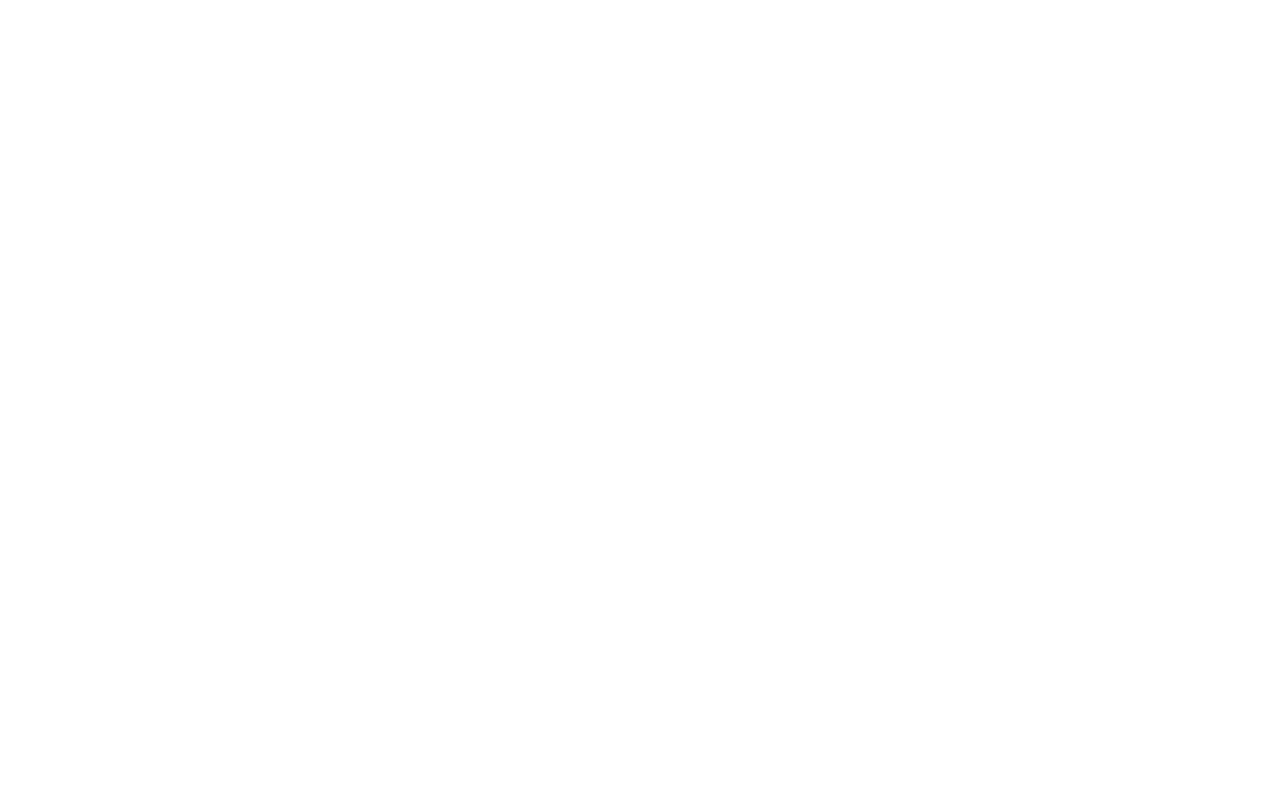
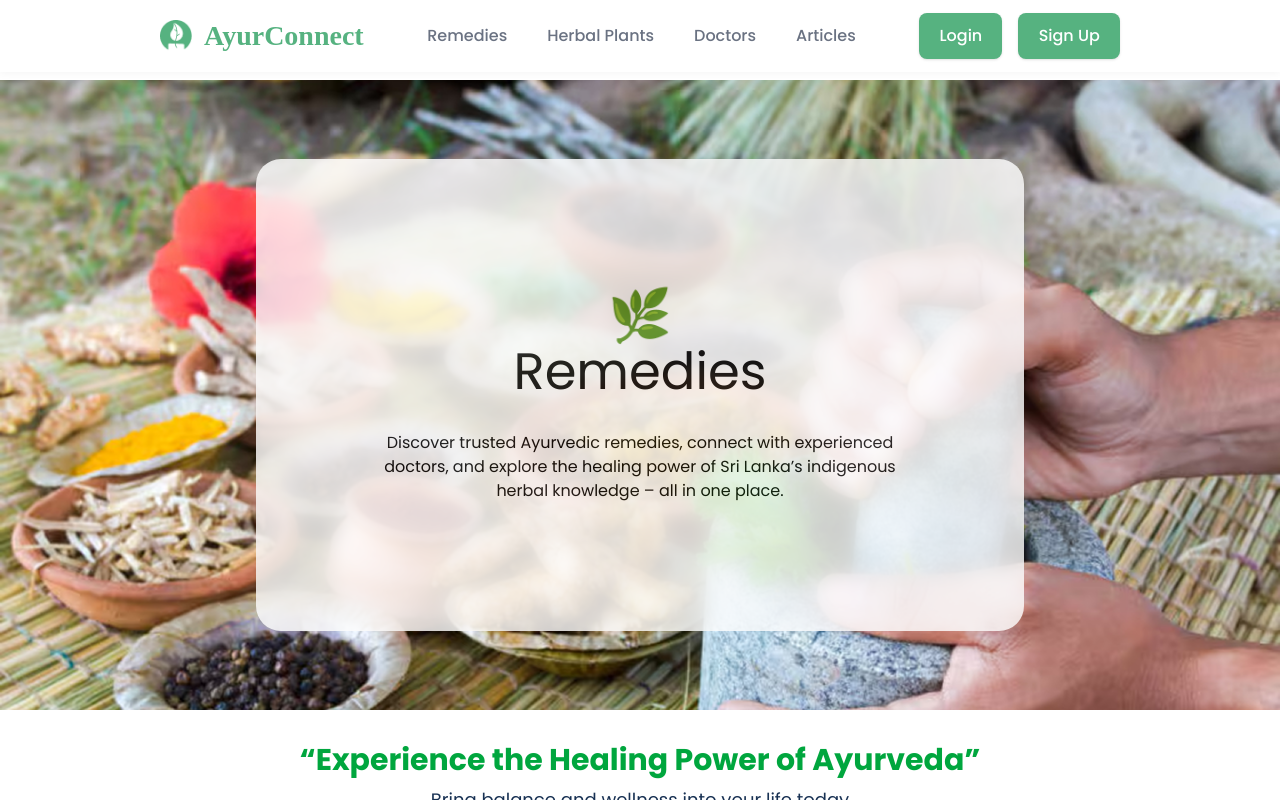
Before and after one commit to sanii13/iwb25-488-quadrant, a React (Vite) app in the folder frontend/: page /remedies in a window 1280 px wide. Before the commit this address had no page. Built offline with nearby package versions, Linux system fonts and the light colour scheme.

Commit message:
feat(remedies): implement Remedies page UI with hero, remedies grid, and pagination

```diff
--- a/frontend/src/App.tsx
+++ b/frontend/src/App.tsx
@@ -4,6 +4,8 @@
 import PatientProfile from "./pages/PatientProfile";
 import DoctorProfile from "./pages/DoctorProfile";
 import HerbalPlants from "./pages/HerbalPlants";
+import Remedies from "./pages/Remedies";
+
 import "./App.css";
 
 function App() {
@@ -16,6 +18,7 @@
           <Route path="/patientProfile" element={<PatientProfile />} />
           <Route path="/doctorProfile" element={<DoctorProfile />} />
           <Route path="/herbalPlants" element={<HerbalPlants />} />
+          <Route path="/remedies" element={<Remedies />} />
         </Routes>
       </div>
     </Router>
--- a/frontend/src/components/navbar.tsx
+++ b/frontend/src/components/navbar.tsx
@@ -16,16 +16,16 @@
   return (
     <nav className="navbar-bg navbar shadow-md fixed top-0 left-0 w-full z-50" style={{ boxShadow: '0 2px 8px rgba(0,0,0,0.04)'}}>
     <div className="flex justify-between items-center px-20 h-18">
-        <div className="flex items-center gap-3 mly-4">
+        <a href="/"><div className="flex items-center gap-3 mly-4">
           <img src={logo} alt="Logo" className="w-8 h-8" />
           <span className="text-[28px] font-bold" style={{color: '#56B280', fontFamily: 'Sahitya, serif'}}>
             AyurConnect
           </span>
-        </div>
+        </div></a>
         <div className="flex gap-10">
-          <a href="#" className="text-[16px] text-gray-500 font-medium hover:text-[#56B280] transition-colors">Remedies</a>
-          <a href="#" className="text-[16px] text-gray-500 font-medium hover:text-[#56B280] transition-colors">Herbal Plants</a>
-          <a href="#" className="text-[16px] text-gray-500 font-medium hover:text-[#56B280] transition-colors">Doctors</a>
+          <a href="/remedies" className="text-[16px] text-gray-500 font-medium hover:text-[#56B280] transition-colors">Remedies</a>
+          <a href="/herbalPlants" className="text-[16px] text-gray-500 font-medium hover:text-[#56B280] transition-colors">Herbal Plants</a>
+          <a href="/doctors" className="text-[16px] text-gray-500 font-medium hover:text-[#56B280] transition-colors">Doctors</a>
           <a href="#" className="text-[16px] text-gray-500 font-medium hover:text-[#56B280] transition-colors">Articles</a>
         </div>
         <div className="flex gap-4">
--- /dev/null
+++ b/frontend/src/pages/Remedies.tsx
@@ -0,0 +1,109 @@
+import React from "react";
+import Navbar from "../components/navbar";
+import Footer from "../components/footer";
+import RemedyPaspanguwa from "../assets/images/remedy-paspanguwa.png";
+import RemedyAloeVera from "../assets/images/remedy-aloe-vera.png";
+import RemedyNeem from "../assets/images/remedy-neem.png";
+import RemedyHero from "../assets/images/remedies-hero.png";
+
+const remedies = [
+  {
+    name: "Paspanguwa",
+    description: "Supports urinary tract health, kidney stone prevention, diuretic properties.",
+    image: RemedyPaspanguwa,
+  },
+  {
+    name: "Aloe Vera Drink",
+    description: "Improves digestion, controls blood sugar, promotes hair growth.",
+    image: RemedyAloeVera,
+  },
+  {
+    name: "Neem Paste",
+    description: "Purifies blood, treats skin conditions (acne, eczema).",
+    image: RemedyNeem,
+  },
+];
+
+const Remedies: React.FC = () => {
+  return (
+    <div className="min-h-screen bg-white font-[Poppins,sans-serif]">
+      <Navbar />
+
+      {/* Hero Section */}
+      {/* <section className="relative w-full h-[340px] flex items-center justify-center">
+        <img
+          src={RemedyHero}
+          alt="Remedies Hero"
+          className="absolute inset-0 w-full h-full object-cover"
+        />
+        <div className="relative z-10 bg-white/80 rounded-xl shadow-lg px-8 py-10 flex flex-col items-center max-w-xl mx-auto">
+          <span className="text-3xl mb-2">
+            <span role="img" aria-label="plant">🌱</span>
+          </span>
+          <h1 className="text-2xl md:text-3xl font-bold text-[#183153] mb-2">Remedies</h1>
+          <p className="text-center text-gray-700 text-base md:text-lg">
+            Discover trusted Ayurvedic remedies, connect with experienced doctors, and explore the healing power of Sri Lanka's indigenous herbal knowledge – all in one place.
+          </p>
+        </div>
+      </section> */}
+      <div className="flex flex-col justify-center items-center  h-[630px] w-full " style={{fontFamily: 'Poppins, sans-serif', marginTop: '10vh', backgroundImage: `url(${RemedyHero})`, backgroundSize: 'cover', backgroundPosition: 'center', backgroundRepeat: 'no-repeat'}}>
+        <div className="flex flex-col justify-center items-center bg-white bg-opacity-10 p-8 " style={{ opacity: 0.8, backdropFilter: 'blur(10px)', padding:'16vh', borderRadius:'25px' }}>
+          <h1 className="text-3xl">🌿 </h1>
+          <h1 className="text-black text-3xl font-bold-500 mb-4" style={{paddingBottom: '1rem'}}>Remedies</h1>
+          <p className="text-black font-400 text-[16px] text-center max-w-lg">Discover trusted Ayurvedic remedies, connect with experienced doctors, and explore the healing power of Sri Lanka’s indigenous herbal knowledge – all in one place.
+          </p>
+        </div>
+      </div>
+
+      {/* Quote */}
+      <section className="py-8 flex flex-col items-center">
+        <h2 className="text-green-600 text-2xl md:text-3xl font-bold text-center mb-2">
+          “Experience the Healing Power of Ayurveda”
+        </h2>
+        <p className="text-[#183153] text-base md:text-lg text-center">
+          Bring balance and wellness into your life today
+        </p>
+      </section>
+
+      {/* Remedies Section */}
+      <section className="flex flex-col items-center py-4">
+        <h3 className="text-[#56B280] text-2xl font-semibold mb-2">Ayurvedic Remedies</h3>
+        <p className="text-gray-500 text-center mb-8">
+          Browse through the ayurvedic remedy collection crafted for balance and wellness
+        </p>
+        <div className="grid grid-cols-1 md:grid-cols-3 gap-8 mb-8 w-full max-w-6xl px-4">
+          {remedies.concat(remedies).map((remedy, idx) => (
+            <div
+              key={idx}
+              className="bg-white rounded-xl shadow-md flex flex-col items-center p-6 transition-transform hover:scale-105"
+            >
+              <img
+                src={remedy.image}
+                alt={remedy.name}
+                className="w-36 h-28 object-cover rounded-lg mb-4"
+              />
+              <h4 className="text-[#183153] text-lg font-bold mb-2 text-center">{remedy.name}</h4>
+              <p className="text-gray-700 text-center text-base mb-4">{remedy.description}</p>
+              <button className="bg-[#E6F4EA] text-[#183153] rounded-lg px-6 py-2 font-semibold flex items-center gap-2 hover:bg-[#d0ebdb] transition">
+                See more <span className="text-xl">&#8594;</span>
+              </button>
+            </div>
+          ))}
+        </div>
+      </section>
+
+      {/* Pagination */}
+      <div className="flex justify-center items-center gap-4 mb-16">
+        <button className="bg-[#5B7F5C] text-white rounded px-4 py-2 text-xl font-bold">&lt;</button>
+        <button className="bg-[#5B7F5C] text-white rounded px-4 py-2 font-bold">1</button>
+        <button className="bg-[#DFF5E3] text-[#183153] rounded px-4 py-2 font-bold">2</button>
+        <button className="bg-[#DFF5E3] text-[#183153] rounded px-4 py-2 font-bold">3</button>
+        <button className="bg-[#5B7F5C] text-white rounded px-4 py-2 text-xl font-bold">&gt;</button>
+      </div>
+
+      <Footer />
+    </div>
+  );
+};
+
+export default Remedies;
```
Also changed, not shown: frontend/src/assets/images/remedies-hero.png (added).
